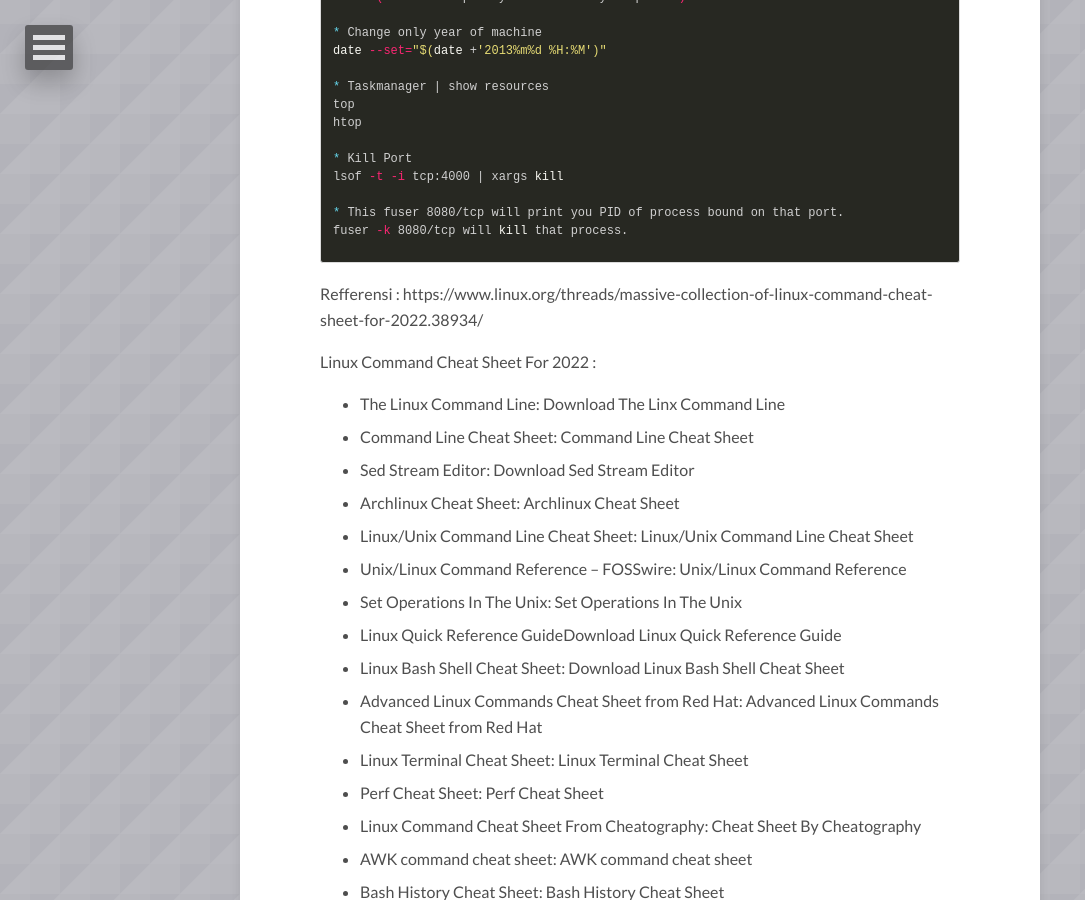
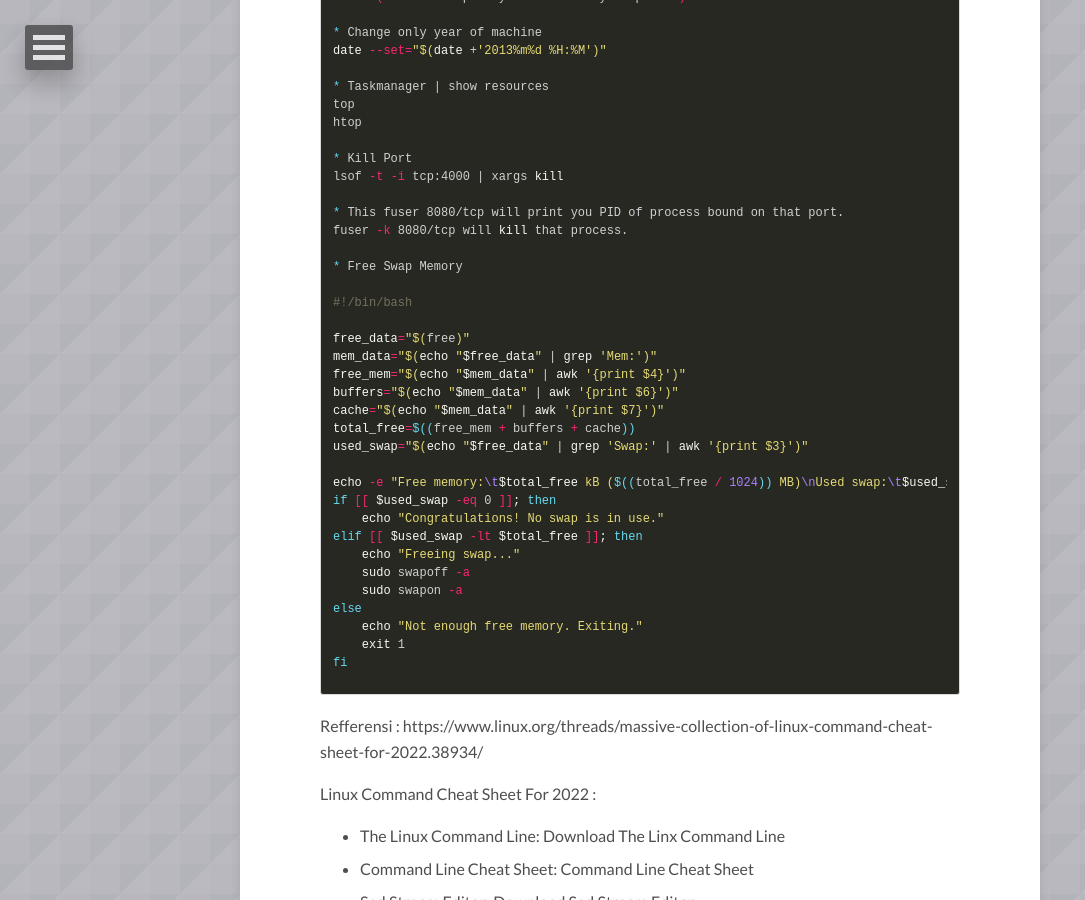
Before and after one commit to danigunawan/danigunawan.github.io, a Jekyll site: the page built from _posts/2022-11-07-cheatsheet-linux.md, in a window 1280 px wide and 900 px high, scrolled down 9426 px. Shown: the whole window, without its empty margins (0-1085 px from the left). Built offline with Jekyll 4.4.1, drawn with Linux system fonts in a browser that asks for light colours; nearby versions of some CDN libraries; comment, search, counter and statistics services are not loaded; some of the changed text lies outside the part shown.

Commit message:
[ADD POSTING]

```diff
--- a/_posts/2022-11-07-cheatsheet-linux.md
+++ b/_posts/2022-11-07-cheatsheet-linux.md
@@ -530,6 +530,30 @@ lsof -t -i tcp:4000 | xargs kill
 * This fuser 8080/tcp will print you PID of process bound on that port.
 fuser -k 8080/tcp will kill that process.
 
+* Free Swap Memory
+
+#!/bin/bash
+
+free_data="$(free)"
+mem_data="$(echo "$free_data" | grep 'Mem:')"
+free_mem="$(echo "$mem_data" | awk '{print $4}')"
+buffers="$(echo "$mem_data" | awk '{print $6}')"
+cache="$(echo "$mem_data" | awk '{print $7}')"
+total_free=$((free_mem + buffers + cache))
+used_swap="$(echo "$free_data" | grep 'Swap:' | awk '{print $3}')"
+
+echo -e "Free memory:\t$total_free kB ($((total_free / 1024)) MB)\nUsed swap:\t$used_swap kB ($((used_swap / 1024)) MB)"
+if [[ $used_swap -eq 0 ]]; then
+    echo "Congratulations! No swap is in use."
+elif [[ $used_swap -lt $total_free ]]; then
+    echo "Freeing swap..."
+    sudo swapoff -a
+    sudo swapon -a
+else
+    echo "Not enough free memory. Exiting."
+    exit 1
+fi
+
 {% endhighlight %}
 
 Refferensi :
```
Also changed, not shown: _posts/2023-04-26-mengaktifkan-command-line-audit-logging-di-linux copy.md (+1 -1 lines).
